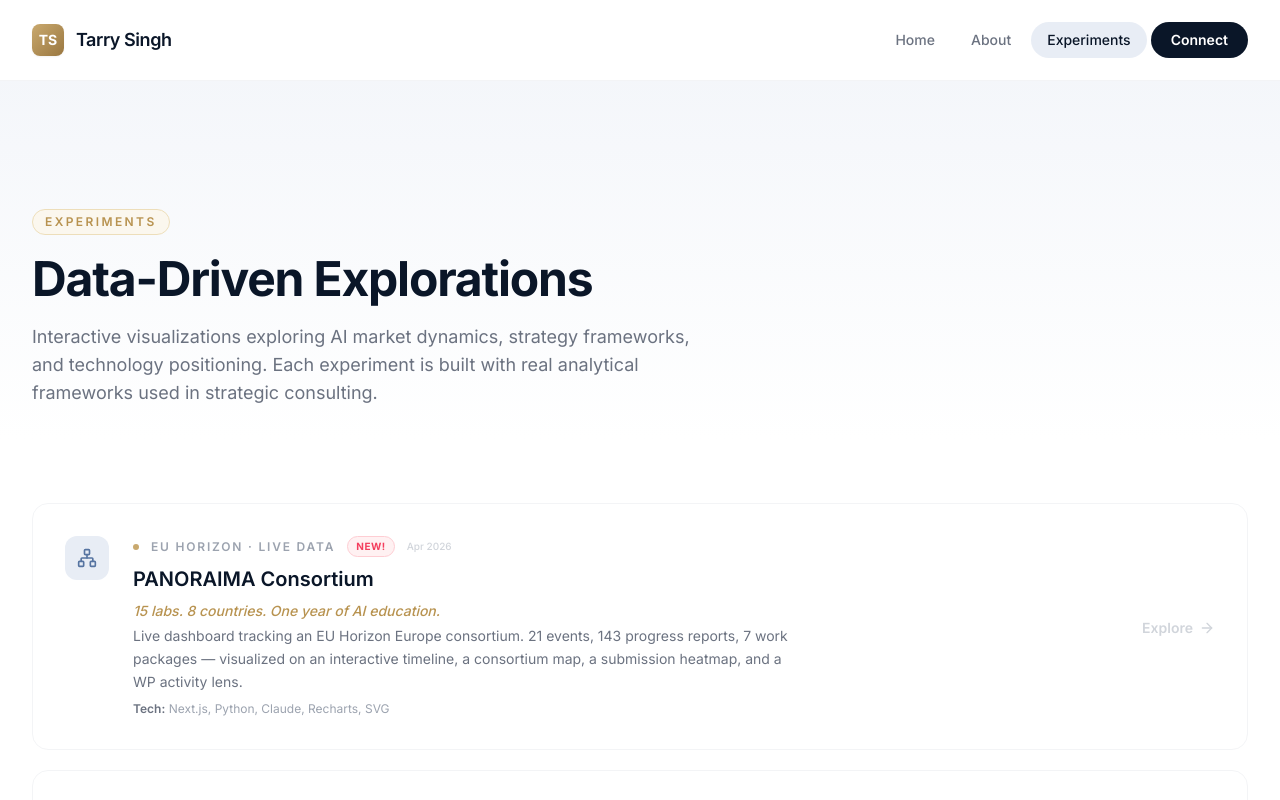
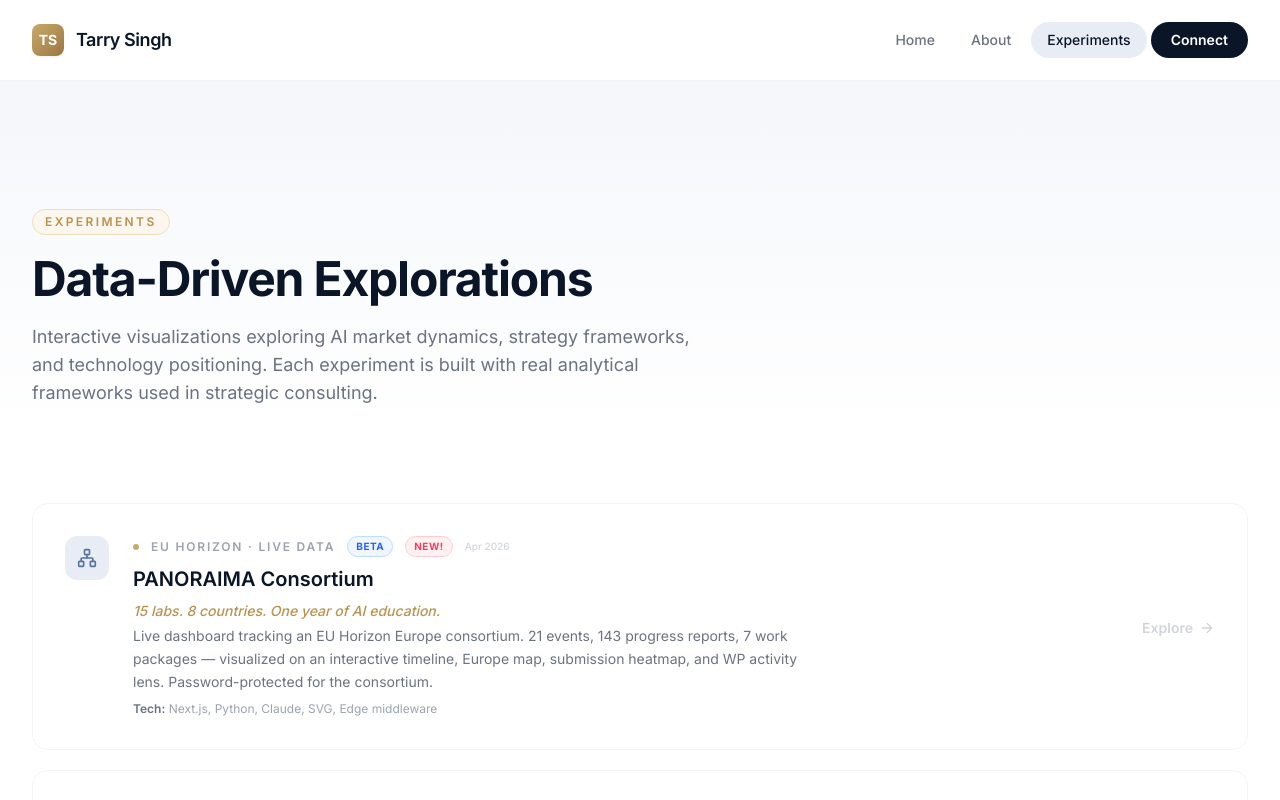
Before and after one commit to TarrySingh/tarrysingh-com, a Next.js app: page /experiments in a window 1280 px wide. Shown: the top 800 px of the page. Built offline with nearby package versions, Linux system fonts and the light colour scheme.

Commit message:
feat(panoraima): surface experiment card with Beta badge

```diff
--- a/src/app/(main)/experiments/page.tsx
+++ b/src/app/(main)/experiments/page.tsx
@@ -8,13 +8,14 @@ const experiments = [
     title: "PANORAIMA Consortium",
     tagline: "15 labs. 8 countries. One year of AI education.",
     description:
-      "Live dashboard tracking an EU Horizon Europe consortium. 21 events, 143 progress reports, 7 work packages — visualized on an interactive timeline, a consortium map, a submission heatmap, and a WP activity lens.",
+      "Live dashboard tracking an EU Horizon Europe consortium. 21 events, 143 progress reports, 7 work packages — visualized on an interactive timeline, Europe map, submission heatmap, and WP activity lens. Password-protected for the consortium.",
     to: "/experiments/panoraima",
     tag: "EU Horizon · Live data",
-    tech: "Next.js, Python, Claude, Recharts, SVG",
+    tech: "Next.js, Python, Claude, SVG, Edge middleware",
     icon: Network,
     gradient: "from-navy-500/8 to-gold-500/8",
     accent: "bg-gold-500",
+    status: "Beta",
     isNew: true,
     date: "Apr 2026",
   },
```
